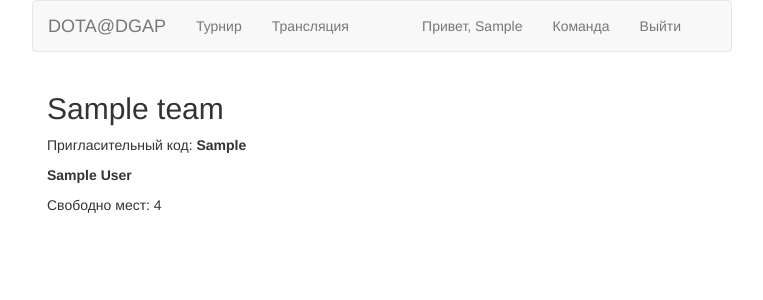
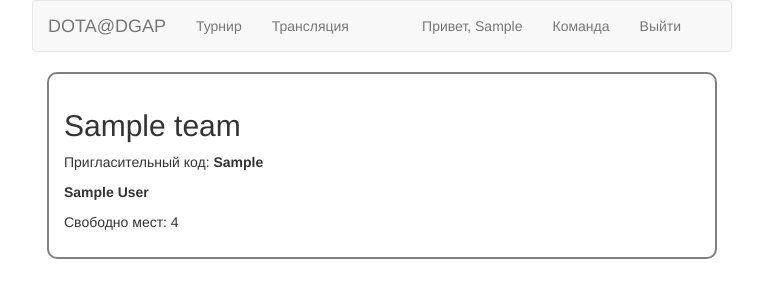
Before and after one commit to FOPF/dgap_challenge, a Django app: page /dota/team/ in a window 1280 px wide. Shown: the top 300 px of the page, without its empty margins (258-1021 px from the left). Run offline with Django 3.2, Linux system fonts and the light colour scheme; a user stored in the database is signed in; tables that the repository leaves empty hold one stand-in row (values such as "Sample post"); some libraries are stand-ins or nearby versions.

Commit message:
UI changes

```diff
--- a/dota/templates/dota/team.html
+++ b/dota/templates/dota/team.html
@@ -3,6 +3,7 @@
 {% block content %}
     <div class="team">
         {% if user.userprofile.team_id != -1 %}
+            <div class="article">
                 <h2>{{ team.name }}</h2>
                 <p>Пригласительный код: <b>{{ team.invite_key }}</b></p>
                 {% for member in members %}
@@ -15,7 +16,8 @@
                 {% else %}
                     <p>Команда полнстью укомплектована</p>
                 {% endif %}
-        {% else %}
+            </div>
+        {% elif not user.userprofile.participant %}
             <div class="article">
                 <h2>Присоединться к существующей команде</h2>
                 <form name="invite_key" method="post" action={% url 'dota:join' %}>
@@ -44,6 +46,11 @@
                     <input type="submit" value="Зарегистрироваться">
                 </form>
             </div>
+        {% else %}
+            <div class="article">
+                <h2>Индивидуальный участник</h2>
+                <p><b>Ваша заявка принята. Скоро мы подберем Вам команду:)</b></p>
+            </div>
         {% endif %}
     </div>
 {% endblock %}
```
Lines whose indentation alone changed are shown as unchanged.
